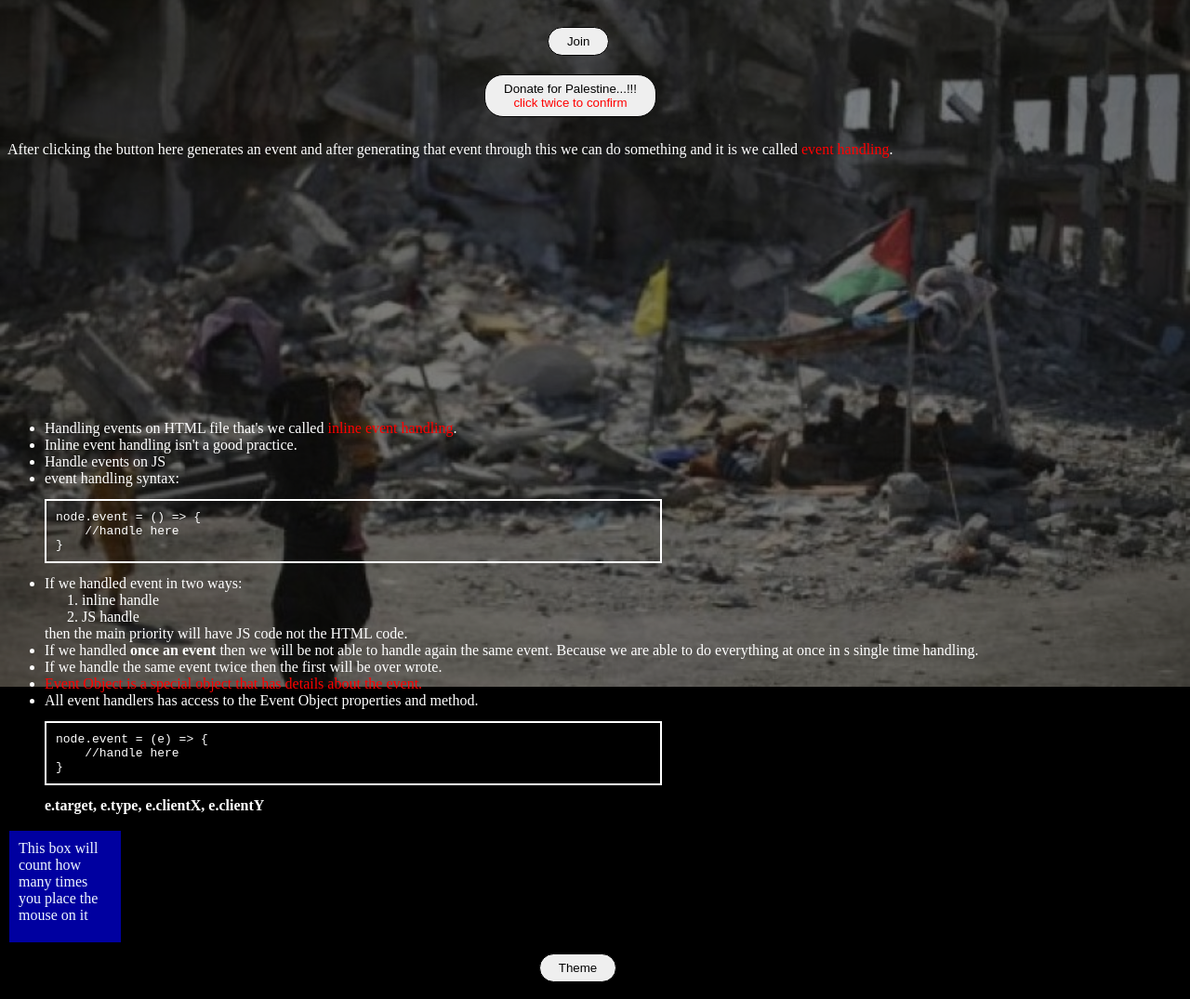
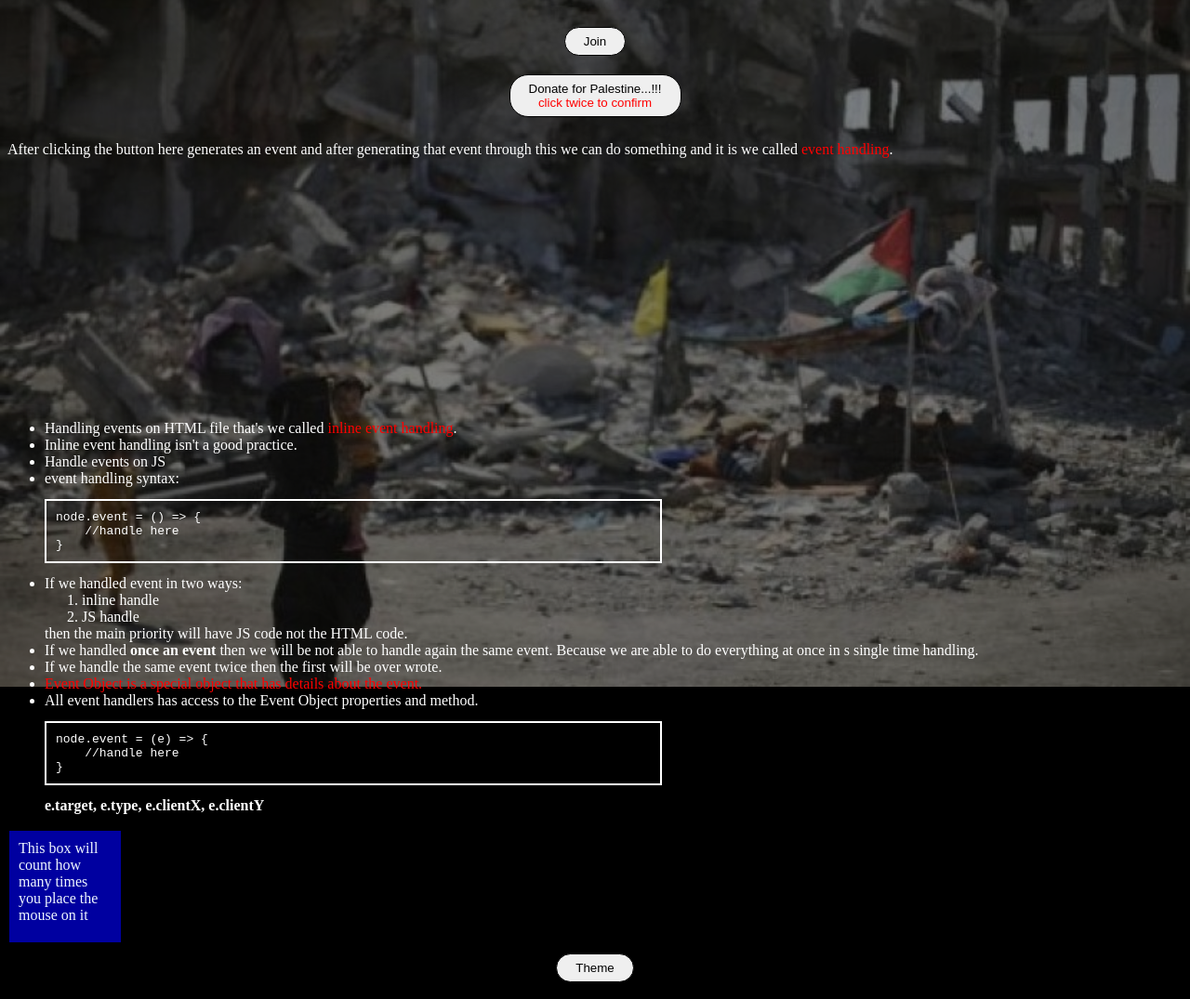
Before and after one commit to Abid000111/Eents-JS, a plain HTML site: page index.html in a window 1280 px wide. Shown: the part 61-1136 px from the top of the page at 93% size. Drawn offline with Linux system fonts and the light colour scheme.

Commit message:
Added initial files

```diff
--- a/index.html
+++ b/index.html
@@ -16,13 +16,13 @@
             </h1>
         </div>
 
-        <div>
+        <div class="btn1-p">
             <button id="btn1">
                 Join
             </button>
         </div>
 
-        <div>
+        <div class="btn2-p">
             <button id="btn2">
                 Donate for Palestine...!!!<br>
                 <n>click twice to confirm</n>
@@ -97,7 +97,7 @@
             This box will count how many times you place the mouse on it
         </div>
 
-        <div>
+        <div class="theme-p">
             <button id="theme">Theme</button>
         </div>
 
--- a/style.css
+++ b/style.css
@@ -25,20 +25,35 @@ button {
     border-radius: 20px;
 }
 
-#btn1{
+.btn1-p{
+    display: flex;
+    justify-content: center;
+}
+
+/* #btn1{
     position: relative;
     left: 44.6vw;
+} */
+
+.btn2-p{
+    display: flex;
+    justify-content: center;
 }
 
-#btn2{
+/* #btn2{
     position: relative;
     left: 39.3vw;
+} */
+
+.theme-p{
+    display: flex;
+    justify-content: center;
 }
 
-#theme{
+/* #theme{
     position: relative;
     left: 43.89vw;
-}
+} */
 
 .show-p{
     display: flex;
--- a/thanks.css
+++ b/thanks.css
@@ -47,7 +47,6 @@ body {
 
 .div1 {
     text-align: center;
-    margin: auto;
     width: 70vw;
     margin: auto;
     position: relative;
```
Also changed, not shown: thanks.html (+1 -2 lines).
